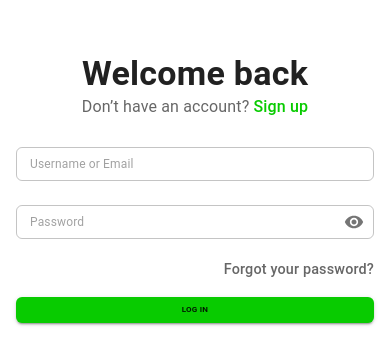
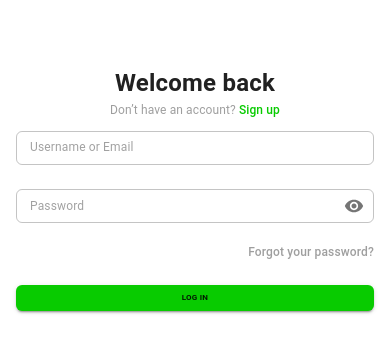
Before and after one commit to Jafarammer/task-master-fe, a React (Vite) app: page /login in a window 390 px wide. Shown: the part 234-598 px from the top of the page. Built offline with nearby package versions, Linux system fonts and the light colour scheme; no server answers; what @task-master/core-fe would draw is missing.

Commit message:
config responsive page login

```diff
--- a/src/pages/login/index.tsx
+++ b/src/pages/login/index.tsx
@@ -15,13 +15,18 @@ import {
 import { Visibility, VisibilityOff } from "@mui/icons-material";
 import useAuth from "../../hooks/useAuth";
 import useSnackbarAlert from "../../hooks/useSnackbarAlert";
-import { containerSx, linkContainerSx, linkForgotPasswordSx } from "./styles";
+import {
+  containerSx,
+  linkContainerSx,
+  fontBodySX,
+  fontTitleSX,
+  formControlSX,
+} from "./styles";
 
 const Login = () => {
   // router
   const location = useLocation();
   // hooks
-  // const { formik, loading } = useLogin();
   const { formikLogin, loading } = useAuth();
   const notify = useSnackbarAlert();
   // useState
@@ -55,24 +60,23 @@ const Login = () => {
   return (
     <Box>
       <Box component={"div"} sx={containerSx()}>
-        <Typography variant="h4" fontWeight="bold">
-          Welcome back
-        </Typography>
+        <Typography sx={fontTitleSX()}>Welcome back</Typography>
 
-        <Typography variant="body1" color="text.secondary">
+        <Typography sx={fontBodySX()} color="textDisabled">
           Don’t have an account?{" "}
           <Link
             component={RouterLink}
             to="/register"
             underline="none"
-            sx={{ color: "#08CB00", fontWeight: 500 }}
+            color="#08CB00"
+            fontWeight={500}
           >
             Sign up
           </Link>
         </Typography>
-        <Container maxWidth="xs" sx={{ mt: 2 }}>
+        <Container maxWidth="xs">
           <form onSubmit={formikLogin.handleSubmit}>
-            <FormControl fullWidth sx={{ my: 1.5 }}>
+            <FormControl fullWidth sx={formControlSX()}>
               <TextField
                 placeholder="Username or Email"
                 size="small"
@@ -90,7 +94,7 @@ const Login = () => {
                 </FormHelperText>
               )}
             </FormControl>
-            <FormControl fullWidth sx={{ my: 1.5 }}>
+            <FormControl fullWidth sx={formControlSX()}>
               <TextField
                 placeholder="Password"
                 size="small"
@@ -134,7 +138,10 @@ const Login = () => {
               <Link
                 href="/forgot-password"
                 underline="none"
-                sx={linkForgotPasswordSx()}
+                fontWeight={500}
+                color="textDisabled"
+                sx={fontBodySX()}
+                mb={3}
               >
                 Forgot your password?
               </Link>
@@ -142,7 +149,6 @@ const Login = () => {
             <Button
               variant="contained"
               fullWidth
-              sx={{ fontWeight: "bold", mt: 2 }}
               color="primary"
               loading={loading}
               disabled={loading}
--- a/src/pages/login/styles.ts
+++ b/src/pages/login/styles.ts
@@ -14,8 +14,21 @@ export const linkContainerSx = (): SxProps<Theme> => ({
   mt: 1,
 });
 
-export const linkForgotPasswordSx = (): SxProps<Theme> => ({
-  color: "text.secondary",
-  fontSize: "0.9rem",
-  fontWeight: 500,
+export const fontBodySX = (): SxProps<Theme> => (theme) => ({
+  fontSize: {
+    xs: "12px",
+    sm: "16px",
+  },
 });
+
+export const fontTitleSX = (): SxProps<Theme> => (theme) => ({
+  fontWeight: "bold",
+  fontSize: {
+    xs: "1.5rem",
+    sm: "2rem",
+  },
+});
+
+export const formControlSX = (): SxProps<Theme> => (theme) => ({
+  my: 1.5,
+});
```
